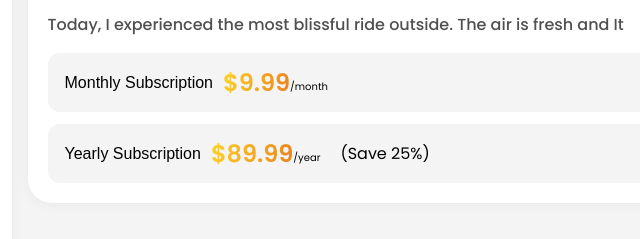
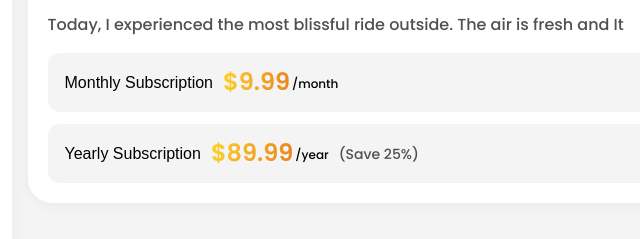
Before and after one commit to dnaglobalmedia/moneyboy-creators-frontend, a plain HTML site: page creator-profile.html in a window 1280 px wide. Shown: the part 424-663 px from the top of the page, 116-756 px from the left. Drawn offline with Linux system fonts and the light colour scheme; a web font is replaced by a local one.

Commit message:
Update components.css

```diff
--- a/assets/css/components.css
+++ b/assets/css/components.css
@@ -1410,6 +1410,7 @@
                      .subscription-price {
                         display: flex;
                         align-items: end;
+                        padding-bottom: 2px;
 
                         h3 {
                            font-family: var(--font-family-base);
@@ -1426,12 +1427,24 @@
                         }
 
                         span {
-                           font-size: 10px;
+                           font-weight: 500;
+                           font-size: 12px;
+                           line-height: 24px;
+                           letter-spacing: 0%;
+                           color: #000000;
+                           display: block;
+                           margin-left: 2px;
+                           margin-bottom: -2px;
                         }
-                     }
 
-                     .save-txt {
-                        margin-left: 20px;
+                        .save-txt {
+                           margin-left: 10px;
+                           color: #505050;
+                           font-weight: 500;
+                           font-size: 14px;
+                           line-height: 22px;
+                           letter-spacing: 3%;
+                        }
                      }
                   }
 
```
